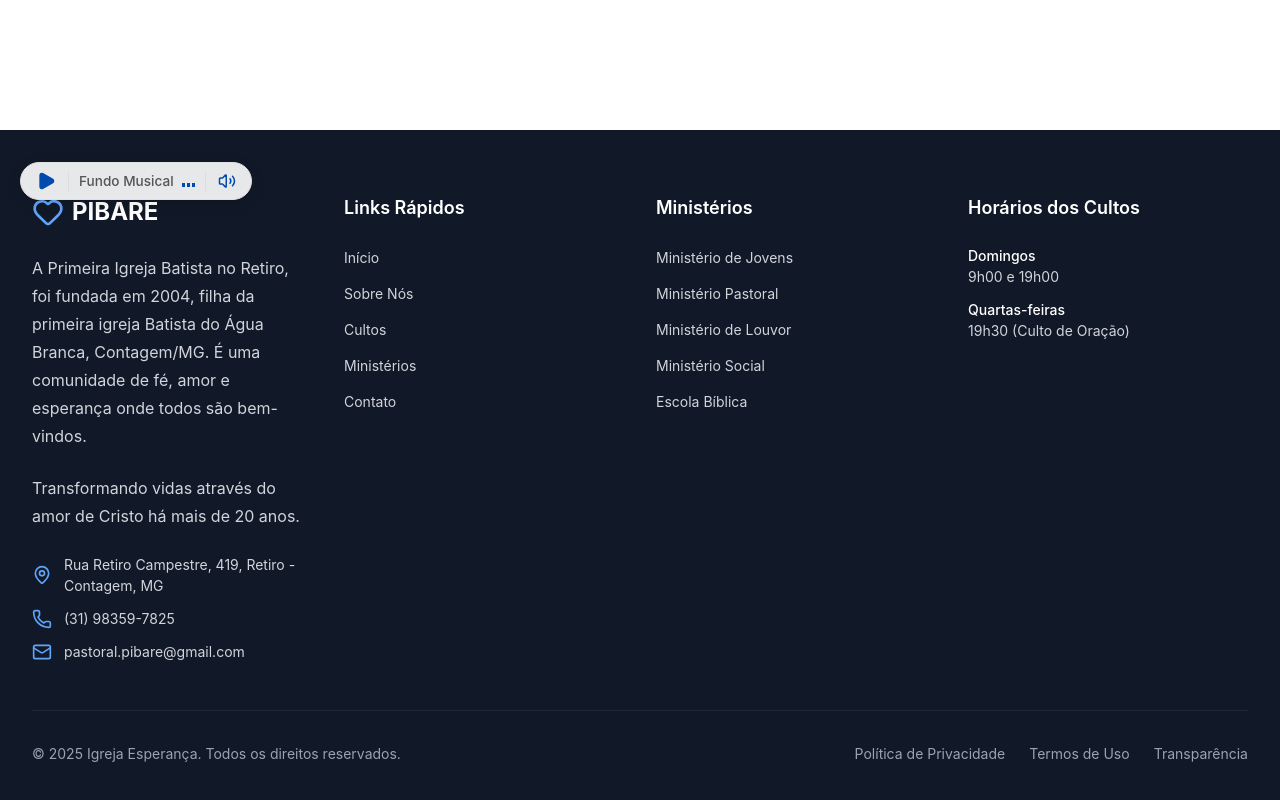
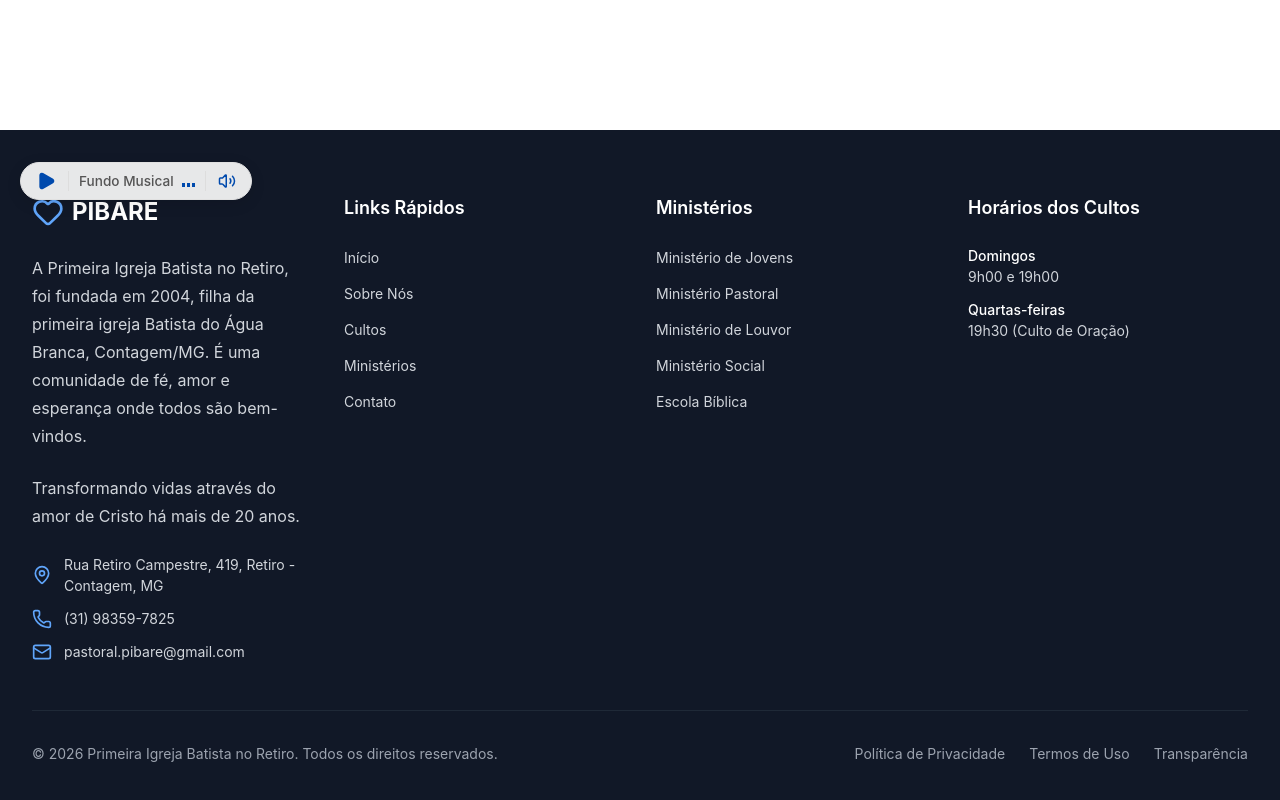
Before and after one commit to ithanamaral/pibare_new, a React (Vite) app: page /videos in a window 1280 px wide. Shown: the part 580-1380 px from the top of the page. Built offline with nearby package versions, Linux system fonts and the light colour scheme.

Commit message:
corrige texto do footer

```diff
--- a/src/components/Footer.jsx
+++ b/src/components/Footer.jsx
@@ -116,7 +116,7 @@ const Footer = () => {
         <div className="footer-bottom">
           <div className="footer-bottom-content">
             <div className="footer-copyright">
-              © 2025 Igreja Esperança. Todos os direitos reservados.
+              © 2026 Primeira Igreja Batista no Retiro. Todos os direitos reservados.
             </div>
             <div className="footer-legal-links">
               <a href="#" className="footer-legal-link">
```
